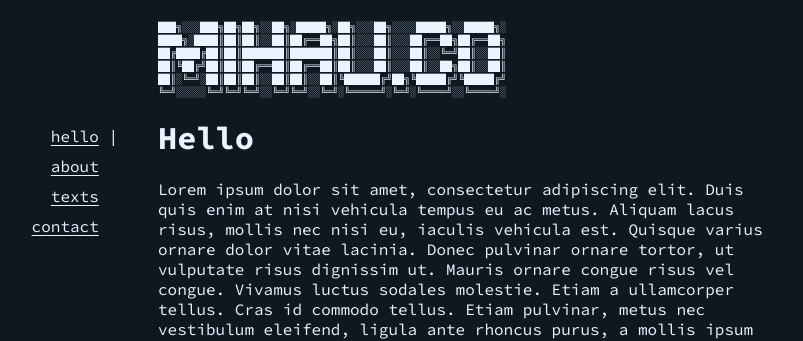
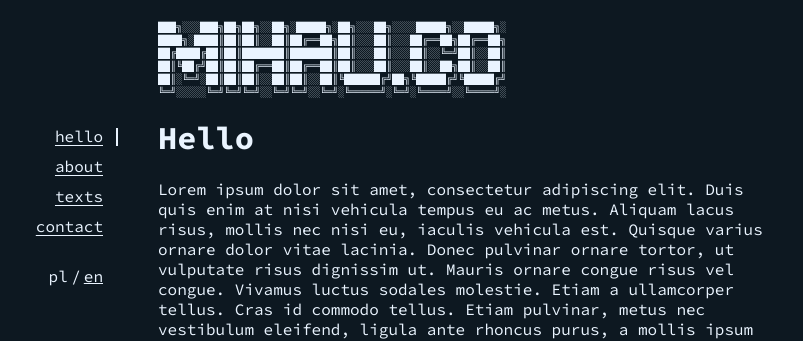
Before and after one commit to mich418/mich418.github.io, a Vue app: page / in a window 1280 px wide. Shown: the top 341 px of the page, without its empty margins (262-1065 px from the left). Built offline with nearby package versions, Linux system fonts and the light colour scheme.

Commit message:
fix nav + lang switcher implementation

```diff
--- /dev/null
+++ b/src/components/LangSwitch.vue
@@ -0,0 +1,64 @@
+<template>
+  <ul class="lang-switch">
+    <li
+      v-for="lang in langs"
+      class="lang-switch__lang"
+      :class="{
+        'lang-switch__lang--active': lang === locale,
+      }"
+    >
+      <span @click="setLocale(lang)">{{ lang }}</span>
+    </li>
+  </ul>
+</template>
+
+<script setup lang="ts">
+import { useI18n } from 'vue-i18n';
+
+const { locale } = useI18n()
+
+const setLocale = (lang: string) => {
+  locale.value = lang;
+}
+
+const langs = ['pl', 'en']
+</script>
+<style lang="scss">
+.lang-switch {
+  list-style: none;
+  padding: 0;
+  margin: 0;
+  display: flex;
+  justify-content: flex-end;
+
+  &__lang {
+    padding: 0 8px;
+    position: relative;
+
+    span {
+      cursor: pointer;
+    }
+
+    &--active {
+      span {
+        text-decoration: underline;
+        cursor: default;
+      }
+    }
+
+    &:first-child {
+      padding-left: 0;
+    }
+
+    &:last-child {
+      padding-right: 0;
+    }
+
+    &:not(:last-child)::after {
+      content: '/';
+      position: absolute;
+      right: -5px;
+    }
+  }
+}
+</style>
--- a/src/components/Navigation.vue
+++ b/src/components/Navigation.vue
@@ -1,8 +1,9 @@
 <template>
   <nav class="navigation">
-    <ul>
+    <ul class="navigation__elements">
       <li
         v-for="link in navigationLinks"
+        class="navigation__element"
         :key="link.path"
       >
         <RouterLink :to="link.path">
@@ -10,51 +11,65 @@
         </RouterLink>
       </li>
     </ul>
+    <LangSwitch class="navigation__lang-switch" />
   </nav>
 </template>
 
 <script setup lang="ts">
+import { computed } from 'vue';
 import { RouterLink } from 'vue-router';
-import { useI18n } from 'vue-i18n'
 import { navigation } from '@/variables/variables';
-const { t } = useI18n()
+import { useI18n } from 'vue-i18n';
+import LangSwitch from '@/components/LangSwitch.vue';
+const { t } = useI18n();
 
-const navigationLinks = navigation.map(navigationLink => ({
+const navigationLinks = computed(() => {
+  return navigation.map(navigationLink => ({
     path: navigationLink.path,
     name: t(`navigation.link.${navigationLink.name}`),
   }))
+})
 </script>
 
 <style lang="scss">
-nav {
+.navigation {
   width: var(--navigation-width);
 
-  ul {
+  &__elements {
     list-style: none;
     padding: 0;
     margin: 3px 0 0;
     display: flex;
     flex-direction: column;
     align-items: flex-end;
+  }
 
-    li {
+  &__element {
     margin-bottom: 10px;
+    padding-right: 15px;
     position: relative;
 
     &:last-child {
       margin-bottom: 0;
     }
 
-      &::after {
-        content: '\00a0\00a0';
-      }
-
     &:has(.router-link-active) {
       &::after {
-          content: ' |';
+        content: '';
+        width: 2px;
+        height: 18px;
+        margin-top: -8px;
+        top: 50%;
+        background-color: var(--font-color-base);
+        position: absolute;
+        right: 0px;
       }
     }
   }
+
+  &__lang-switch {
+    margin-top: 30px;
+    padding-right: 15px;
   }
 }
 </style>
```
Lines whose indentation alone changed are shown as unchanged.
